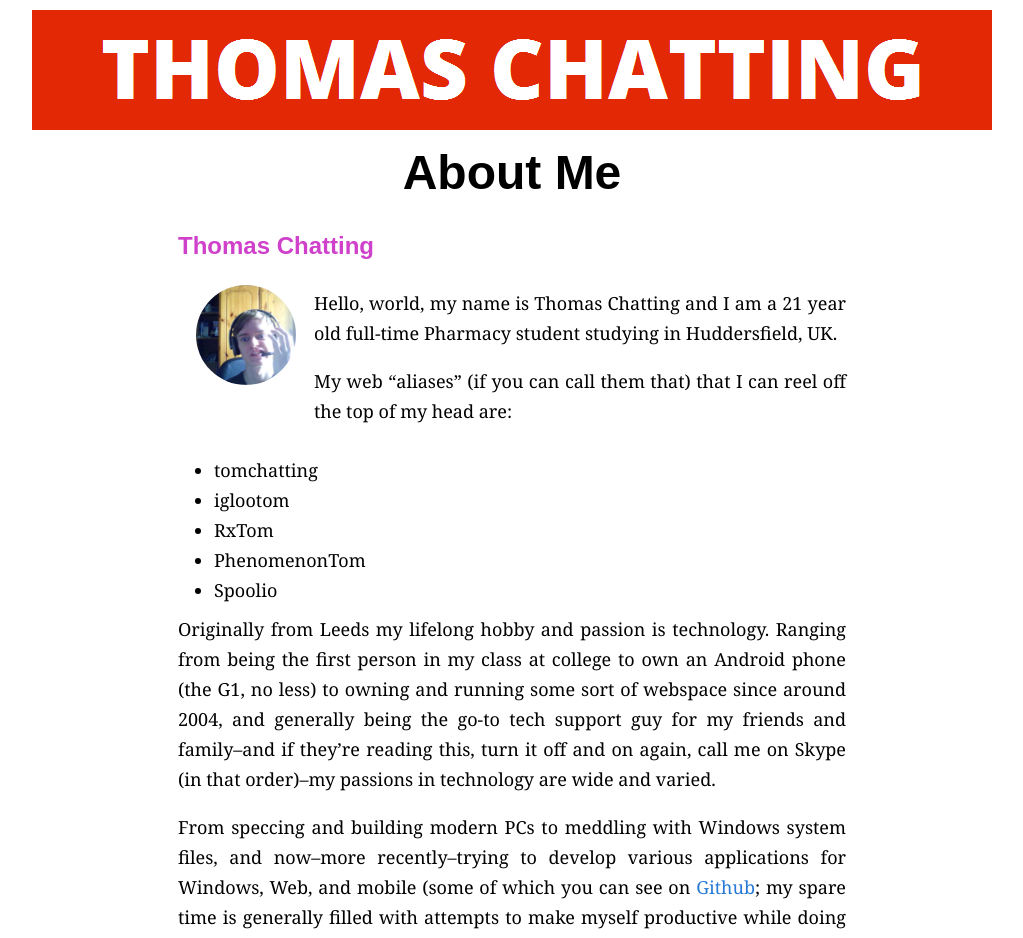
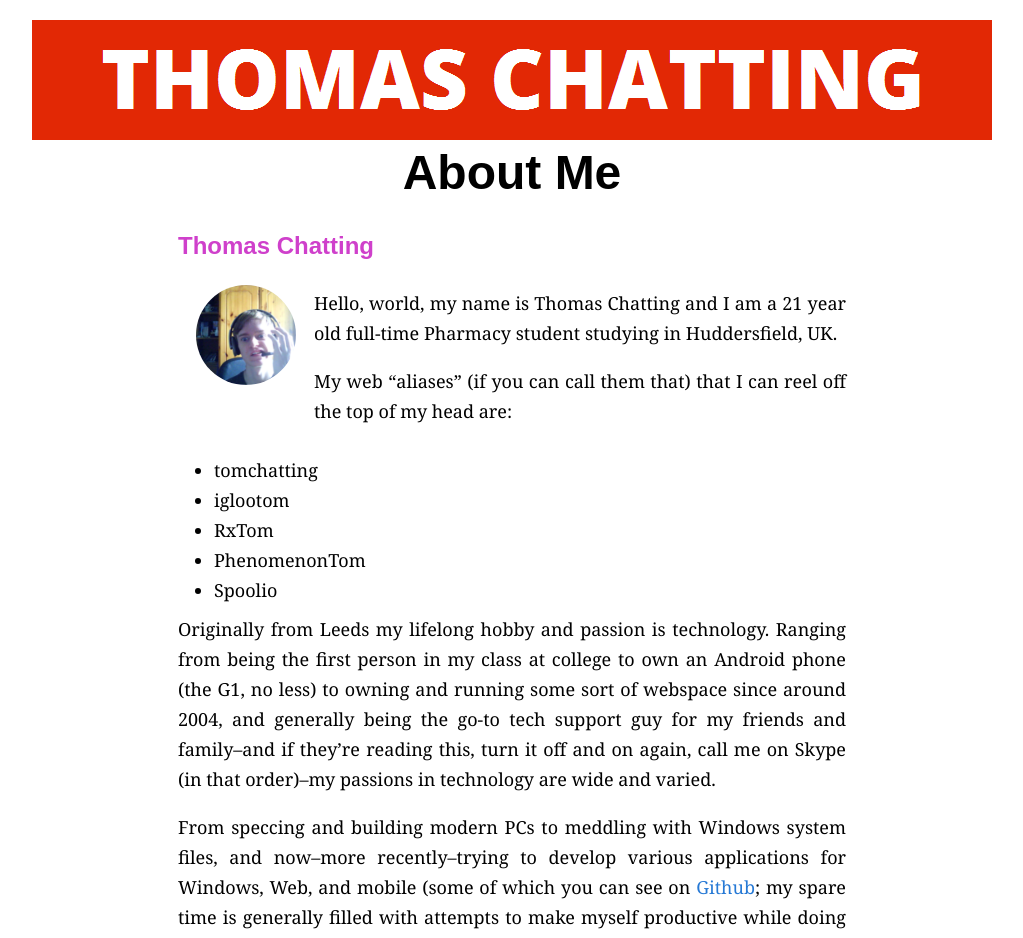
Before and after one commit to tomchatting/tomchatting.github.io, a Jekyll site: the page built from about.markdown, in a window 1280 px wide. Shown: the top 938 px of the page, without its empty margins (128-1151 px from the left). Built offline with Jekyll 4.4.1, drawn with Linux system fonts in a browser that asks for light colours.

Commit message:
Whitespace

```diff
--- a/css/main.css
+++ b/css/main.css
@@ -82,7 +82,7 @@ header {
     overflow: hidden;
     position: absolute;
     z-index: 100;
-    top: 10px;
+    top: 20px;
     width: 100%;
     text-align: center;
     max-width: 960px;
```
